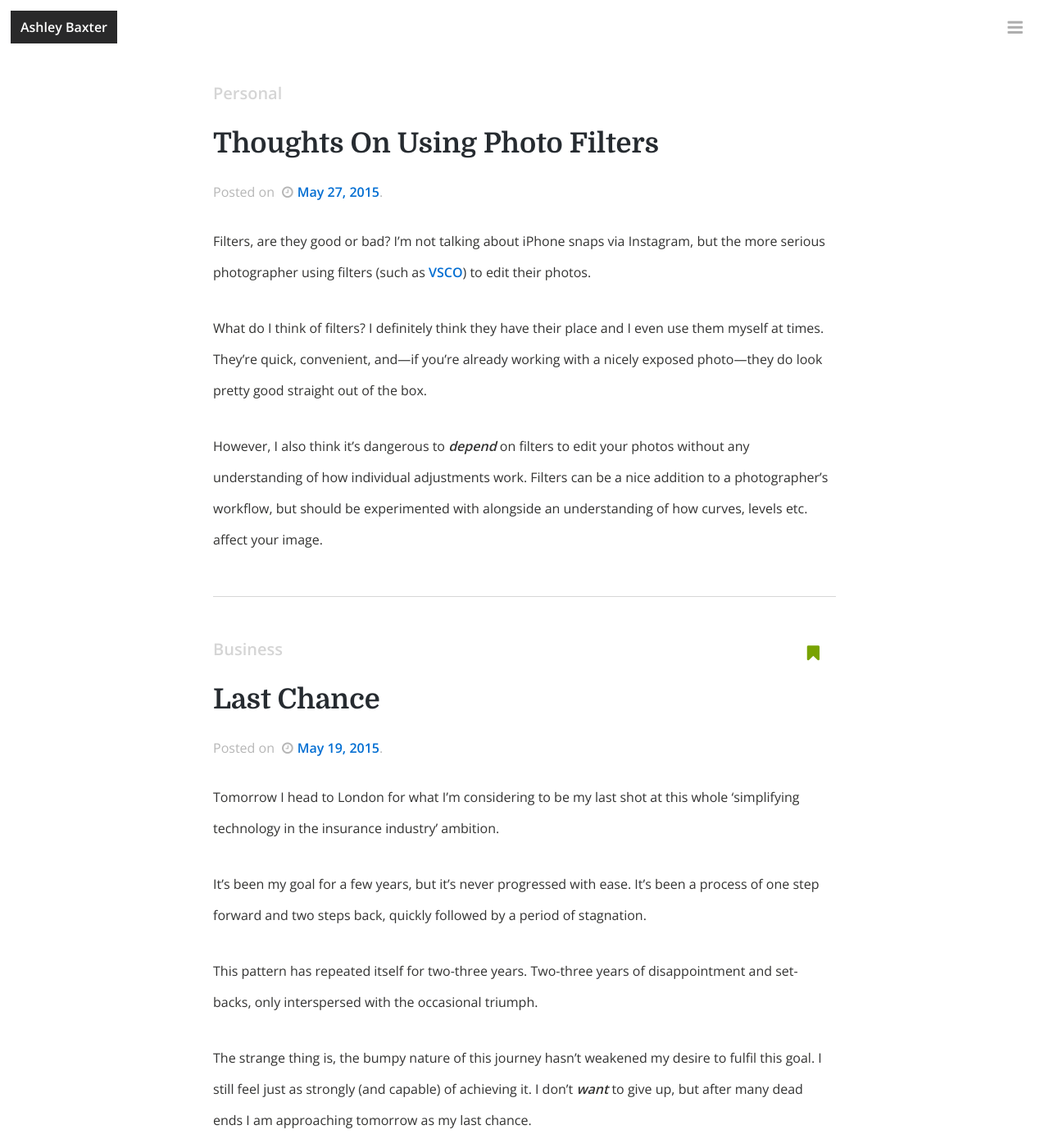
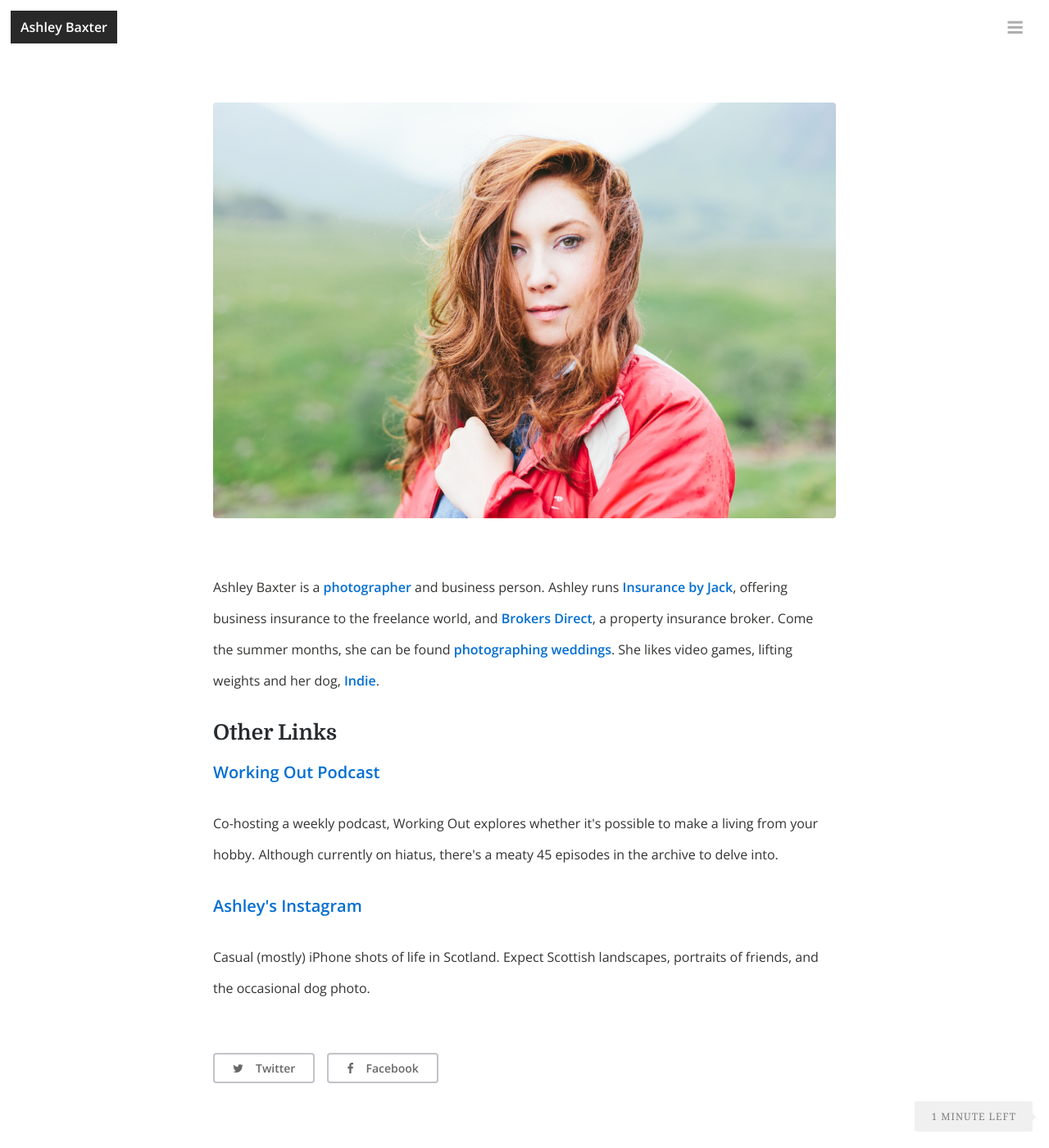
Before and after one commit to ashleybaxter/iamashley, a Jekyll site: the page built from index.html, in a window 1280 px wide and 1400 px high. Shown: the whole window at 82% size. Built offline with Jekyll 4.4.1, drawn with Linux system fonts in a browser that asks for light colours; nearby versions of some CDN libraries; the list of posts is cut into pages by our own code; some of the changed text lies outside the part shown.

Commit message:
Big layout change!

```diff
--- a/_config.yml
+++ b/_config.yml
@@ -9,6 +9,7 @@ url: 						"http://iamashley.co.uk"
 logourl: 					"/assets/img/bloglogo.jpg"
 fa-logo: 					"fa-bookmark-o"
 paginate: 					5
+paginate_path: "blog/page:num/"
 
 
 # Author Settings
--- a/_includes/footer.html
+++ b/_includes/footer.html
@@ -1,11 +1,8 @@
 <footer class="wrapper">
     <div class="smallnav">
-    	{% for page in site.pages %}
-        	{% if page.title %}<a href="{{ page.url | prepend: site.baseurl }}">{{ page.title }}</a> &bull;{% endif %}
-        {% endfor %}
+		<li><a href="/blog">Blog</a></li> <li><a href="/coworking">Coworking</a></li>
     </div>
     <div>
         Copyright &copy; <a href="{{ site.url }}/">{{ site.title }}</a> &#124; <a href="mailto:hello@iamashley.co.uk">hello@iamashley.co.uk</a>
-        <span class="ghost"><a href="http://jekyllrb.com/" target="_blank">Jekyll</a> and <a href="https://pages.github.com/">GitHub Pages</a> is my new jam.</span>
     </div>
 </footer>
--- a/_includes/header.html
+++ b/_includes/header.html
@@ -5,8 +5,7 @@
 <nav class="wrapper {% if page.featured == true %} featured {% endif %} {% if site.theme_always_show_nav == true %} alwaysshow {% endif %}">
     <a href="#" onclick="return false;"><i class="fa fa-navicon fa-lg"></i></a>
     <ul>
-        {% for page in site.pages %}
-            {% if page.title %}<li><a href="{{ page.url | prepend: site.baseurl }}">{{ page.title }}</a></li>{% endif %}
-        {% endfor %}
+    	<li><a href="/blog">Blog</a></li>
+    	<li><a href="/coworking">Coworking</a></li>
     </ul>
 </nav>
--- a/about.md
+++ /dev/null
@@ -1,24 +0,0 @@
----
-layout: page
-title: About
-permalink: /about/
-comments: false
----
-
-<img src="/assets/img/ashley.jpg" alt="Ashley Baxter">
-
-Ashley Baxter is an unusual hybrid of <a href="http://girlwithacamera.co.uk">photographer</a> and insurer, with a smattering of programming and podcasting on the side. Ashley runs <a href="http://insurancebyjack.co.uk">Insurance by Jack</a>, offering business insurance to the freelance world. Come the summer months, she can be found <a href="http://girlwithacamera.co.uk/weddings">photographing weddings</a>. Ashley co-hosts a weekly podcast, <a href="http://workingoutpodcast.com">Working Out</a>, about building a passion-based business. She likes video games, lifting weights, and walking her dog.
-
-## Other Links
-
-#### <a href="http://whositandwhatsit.com/products/beginners-photography-workshop">Photography For Beginners Workshop</a>
-Ashley's hosting a photography workshop and photo walk in Newcastle this July. Tickets are limited to 15 spaces and available to buy now.
-
-#### <a href="https://getinvited.to/ashleybaxter/glasgow-photo-walk-workshop-with-dan-rubin/">Dan Rubin's Post-Processing Workshop</a>
-After a successful workshop last year, Dan Rubin returns to Glasgow for Glasgow Photo Walk. This time he is hosting an intense full-day workshop on Lightroom and smartphone post-production.
-
-#### <a href="http://glasgowphotowalk.co.uk/">Glasgow Photo Walk</a>
-Glasgow Photo Walk is a structured yet informal walk around the city of Glasgow, requiring just two essentials—a camera and tolerance of rain!
-
-#### <a href="http://takeatoddle.com">Toddle</a>
-A daily stand-up app helping you to take baby steps towards your goals. Designed by Paddy Donnelly and built by Ashley Baxter, Toddle was featured as 'Side Project of The Month' in Net Magazine.
--- a/blog/index.html
+++ b/blog/index.html
@@ -1,5 +1,6 @@
 ---
 layout: default
+title: Blog
 ---
 
 <section class="posts postindex wrapper">
--- /dev/null
+++ b/coworking/index.html
@@ -0,0 +1,21 @@
+---
+layout: page
+title: Co-working in Glasgow
+permalink: /coworking/
+comments: false
+---
+
+<img src="/media/office.jpg" alt="Glasgow co-working space">
+
+<h4>Co-Working Space in Glasgow</h4>
+<p>In February of 2015, myself and a few other local startups moved into Glasgow's newest co-working space, <a href="http://rookieoven.com/coworking/">RookieOven</a>.</p>
+
+<p>Glasgow has a <a href="http://www.bbc.co.uk/news/uk-scotland-glasgow-west-24820573">history steeped in shipbuilding</a>. At one point, the city was world-famous not for its battered Mars Bar but the shipbuilding industry. While that has long since declined, the famous Fairfield shipyard has been renovated into offices, which we now call home.</p>
+
+<img src="/media/fairfield.jpg" alt="Fairfield Shipyard">
+
+<p>What was once the drawing office where shipping blueprints were devised is now where developers and designers collaborate to bring ideas to life.</p>
+
+<p>If you're a local tech company looking for a space with the 'wow' factor, come and <a href="mailto:hello@iamashley.co.uk">have a look around</a>. The £175+VAT p/m includes a custom-made desk, pool table, coffee machine, on-site parking, and a boat that will ferry you or your clients across the river at no extra charge.</p>
+
+<p>Unit 8, Fairfield, 1048 Govan Road, G51 4XS.</p>
--- a/index.html
+++ b/index.html
@@ -1,33 +1,15 @@
 ---
-layout: default
+layout: page
 ---
 
-<section class="posts postindex wrapper">
+<img src="/assets/img/ashley.jpg" alt="Ashley Baxter">
 
-	{% for post in paginator.posts %}
-		<article class="post {% if post.featured == true %} featured {% endif %}">
-			<header>
-				<div class="feature"><span>Featured</span><i class="fa fa-bookmark fa-lg"></i></div>
-				<h2>
-					{% for category in post.categories %}
-					{{ category }}
-					{% endfor %}
-				</h2>
-				<h1><a href="{{ post.url | prepend: site.baseurl }}">{{ post.title }}</a></h1>
-				<span>
-					Posted on <i class="fa fa-clock-o"></i><time datetime="{{ post.date | date: "%Y-%m-%d" }}">{{ post.date | date: "%B %-d, %Y" }}</time>.
-				</span>
-				<div class="excerpt">
-					{% if post.content contains '<!--more-->' %}
-						{{ post.content | split:'<!--more-->' | first }}
-					{% else %}
-						{{ post.content }}
-					{% endif %}
-				</div>
-			</header>
-		</article>
-	{% endfor %}
+<p>Ashley Baxter is a <a href="http://girlwithacamera.co.uk">photographer</a> and business person. Ashley runs <a href="http://insurancebyjack.co.uk">Insurance by Jack</a>, offering business insurance to the freelance world, and <a href="https://brokersdirect.co.uk">Brokers Direct</a>, a property insurance broker. Come the summer months, she can be found <a href="http://girlwithacamera.co.uk/weddings">photographing weddings</a>. She likes video games, lifting weights and her dog, <a href="https://www.flickr.com/photos/rockersdelight/9137948804/">Indie</a>.</p>
 
-	{% include pagination.html %}
+<h2>Other Links</h2>
 
-</section>
+<h4><a href="http://workingoutpodcast.com">Working Out Podcast</a></h4>
+<p>Co-hosting a weekly podcast, Working Out explores whether it's possible to make a living from your hobby. Although currently on hiatus, there's a meaty 45 episodes in the archive to delve into.</p>
+
+<h4><a href="http://instagram.com/ashleybaxter">Ashley's Instagram</a></h4>
+<p>Casual (mostly) iPhone shots of life in Scotland. Expect Scottish landscapes, portraits of friends, and the occasional dog photo.</p>
```
Also changed, not shown: media/fairfield.jpg (added).
